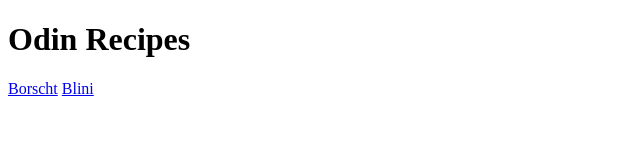
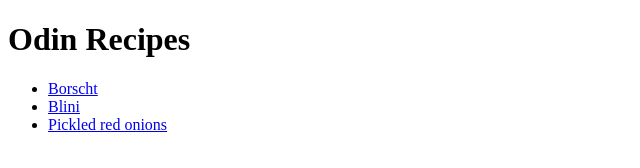
Before and after one commit to viknil01/odin-recipes, a plain HTML site: page index.html in a window 1280 px wide. Shown: the whole page, without its empty margins (0-640 px from the left). Drawn offline with Linux system fonts and the light colour scheme.

Commit message:
Forgot to save documents.

```diff
--- a/index.html
+++ b/index.html
@@ -7,7 +7,10 @@
 </head>
 <body>
   <h1>Odin Recipes</h1>
-  <a href="recipes/borscht.html">Borscht</a>
-  <a href="recipes/blini.html">Blini</a>
+  <ul>
+    <li><a href="recipes/borscht.html">Borscht</a></li>
+    <li><a href="recipes/blini.html">Blini</a></li>
+    <li><a href="recipes/pickled_red_onions.html">Pickled red onions</a></li>
+  </ul>
 </body>
 </html>
```
Also changed, not shown: recipes/blini.html (+1 -1 lines), recipes/borscht.html (+1 -1 lines).
